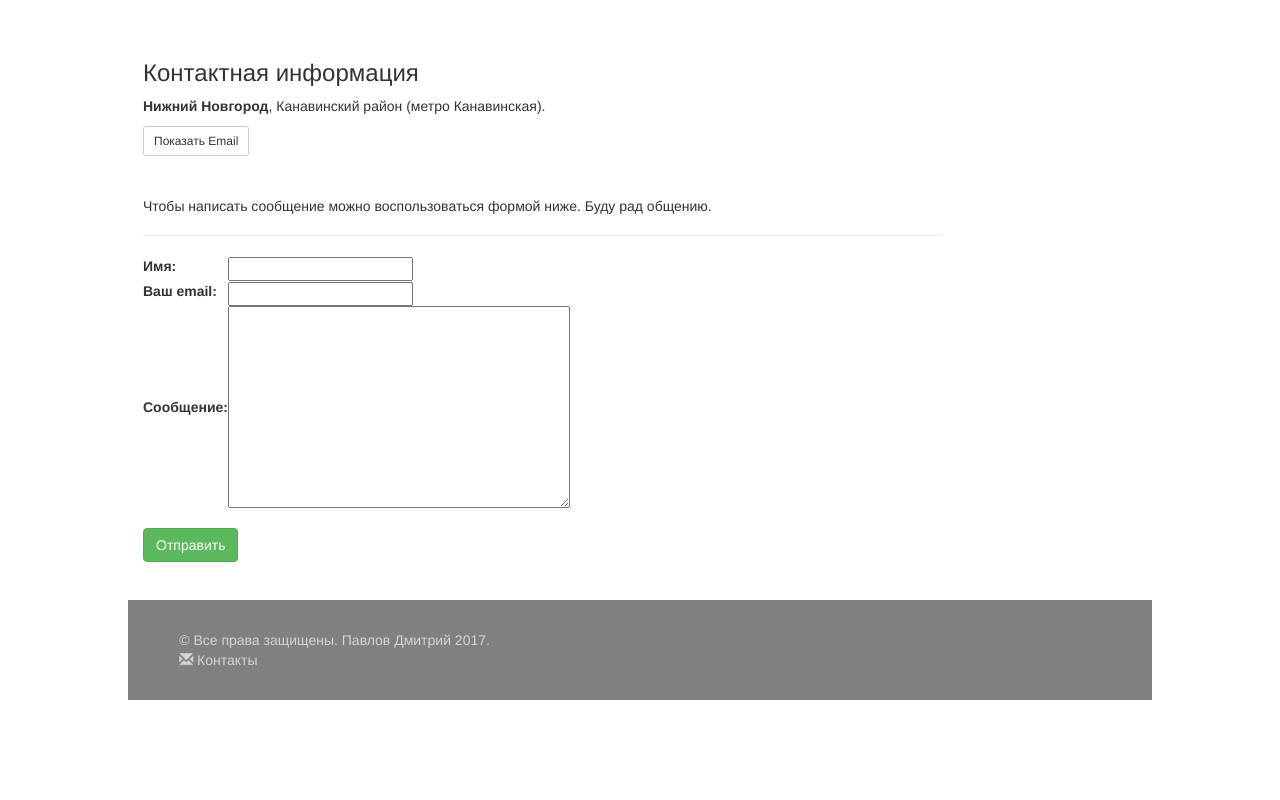
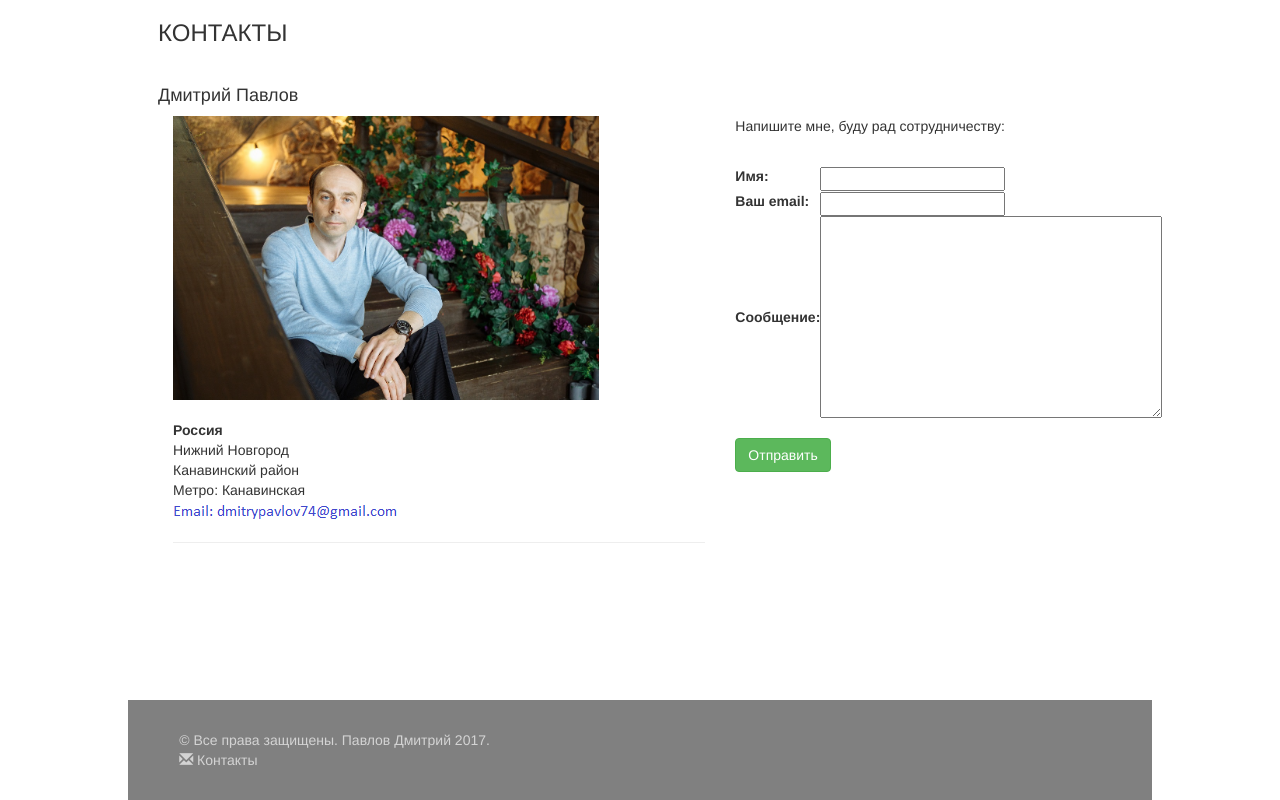
Before and after one commit to dmitry741/django_released, a Django app: page /feedback in a window 1280 px wide. Shown: the part 180-980 px from the top of the page. Before the commit the page ends 880 px from the top, so only its background shows below. Run offline with Django 3.2, Linux system fonts and the light colour scheme; some libraries are stand-ins or nearby versions.

Commit message:
update design for contact page

```diff
--- a/first_app_django/mainapp/views.py
+++ b/first_app_django/mainapp/views.py
@@ -328,7 +328,7 @@ def feedback(request):
 
             try:
                 send_mail('feedback', body, sender, recipients)
-                d['feed_success'] = 'Ваше сообщение было успешно отправлено.'
+                d['feed_success'] = 'Сообщение было успешно отправлено.'
             except Exception:
                 d['feed_error'] = 'К сожаленью сообщение не удалось отправить. ' \
                                   'Повторите попытку чуть позже.'
--- a/first_app_django/static/style.css
+++ b/first_app_django/static/style.css
@@ -67,7 +67,7 @@ html, body {
 .container .main_con {
     margin-left: 0%;
     min-width: 800px;
-    min-height: 700px;
+    min-height: 800px;
 }
 
 .container .main_hb {
@@ -169,6 +169,11 @@ margin-left: 30px;
 }
 
 @media screen and (max-width: 1000px) {
+
+.container .main_con {
+    min-height: 1100px;
+    height: 1200px;
+}
     .block {
         float: none;
         margin: 0 auto;
@@ -191,6 +196,7 @@ margin-left: 30px;
  }
 
 @media screen and (max-width: 1200px) {
+
     .image_template_container {
         width: 100%;
         float: none;
--- a/first_app_django/templates/contacts.html
+++ b/first_app_django/templates/contacts.html
@@ -36,26 +36,28 @@
         </div>
         {% include 'inc/inc_main_menu.html' %}
     </div>
+
     <div class="main_con">
-        <div class="contact_block">
-            <div class="page-header">
-                <h3>Контактная информация</h3>
-                <p><b>Нижний Новгород</b>, Канавинский район (метро Канавинская).</p>
-
-                <a class="btn btn-default btn-sm" role="button" data-toggle="collapse" href="#collapseExample"
-                   aria-expanded="false" aria-controls="collapseExample">
-                    Показать Email
-                </a>
+        <div class="container-fluid">
+            <h3 class="text-uppercase">Контакты</h3>
             <br>
-
-                <div class="collapse" id="collapseExample">
-                    <img src='{% static "images/email_collaboration.png" %}' alt="Sorry, can't load email.">
-                </div>
+            <h4>Дмитрий Павлов</h4>
+            <div class="col-md-7">
+                <img src='{% static "images/contact.jpg" %}' alt="contact photo" width="80%">
                 <br>
                 <br>
-                <p>Чтобы написать сообщение можно воспользоваться формой ниже. Буду рад общению.</p>
+                <address>
+                    <strong>Россия</strong><br>
+                    Нижний Новгород<br>
+                    Канавинский район<br>
+                    Метро: Канавинская<br>
+                    <img src='{% static "images/email.png" %}' alt="email">
+                </address>
+                <hr>
             </div>
-
+            <div class="col-md-5">
+                <p>Напишите мне, буду рад сотрудничеству:</p>
+                <br>
                 <form action="/feedback" method="post">
                     <div class="form-group">
                         {% csrf_token %}
@@ -86,7 +88,7 @@
                 {% endif %}
             </div>
         </div>
-
+    </div>
 </div>
 {% include 'inc/inc_common_footer.html' %}
 </body>
```
Lines whose indentation alone changed are shown as unchanged.
